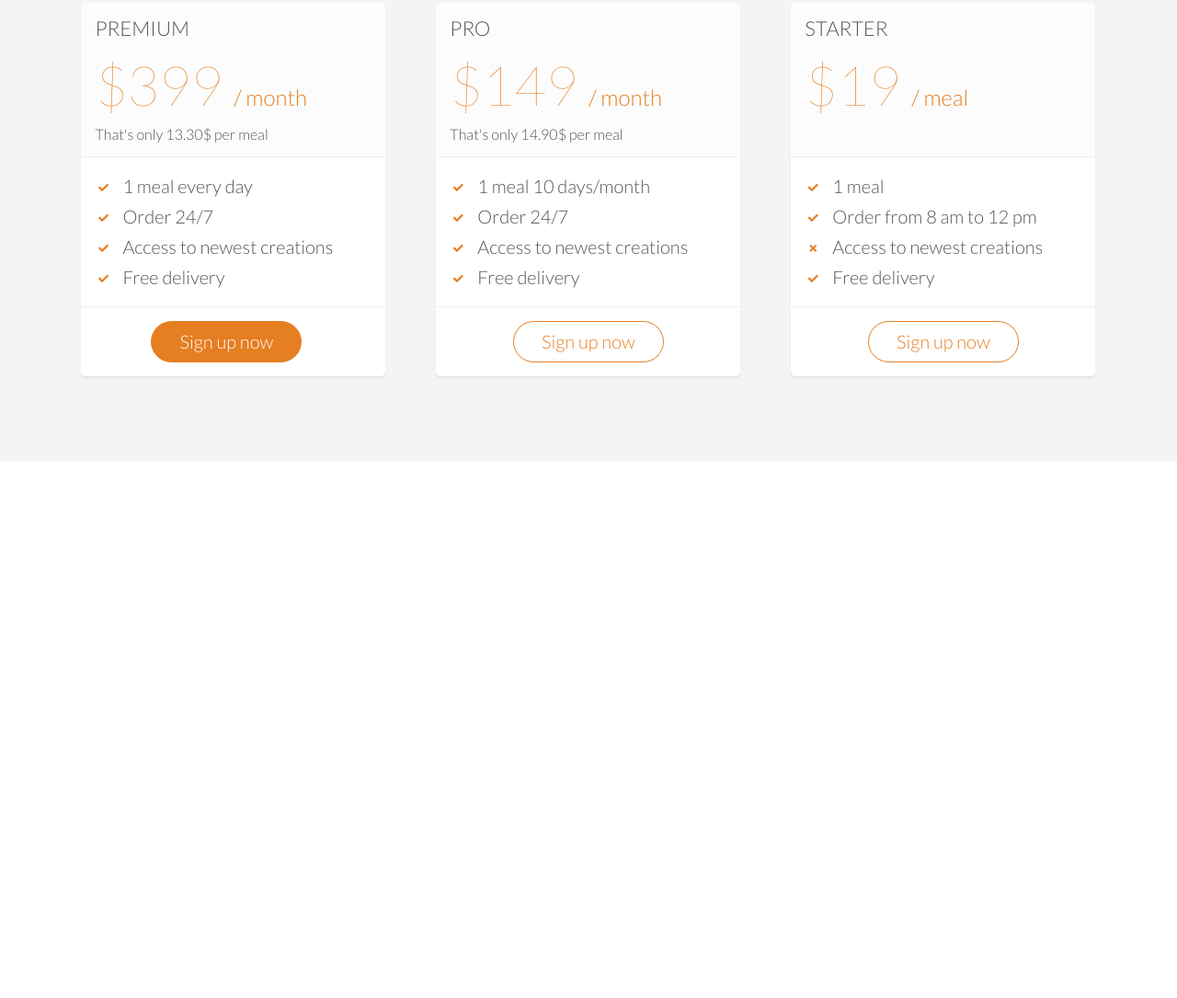
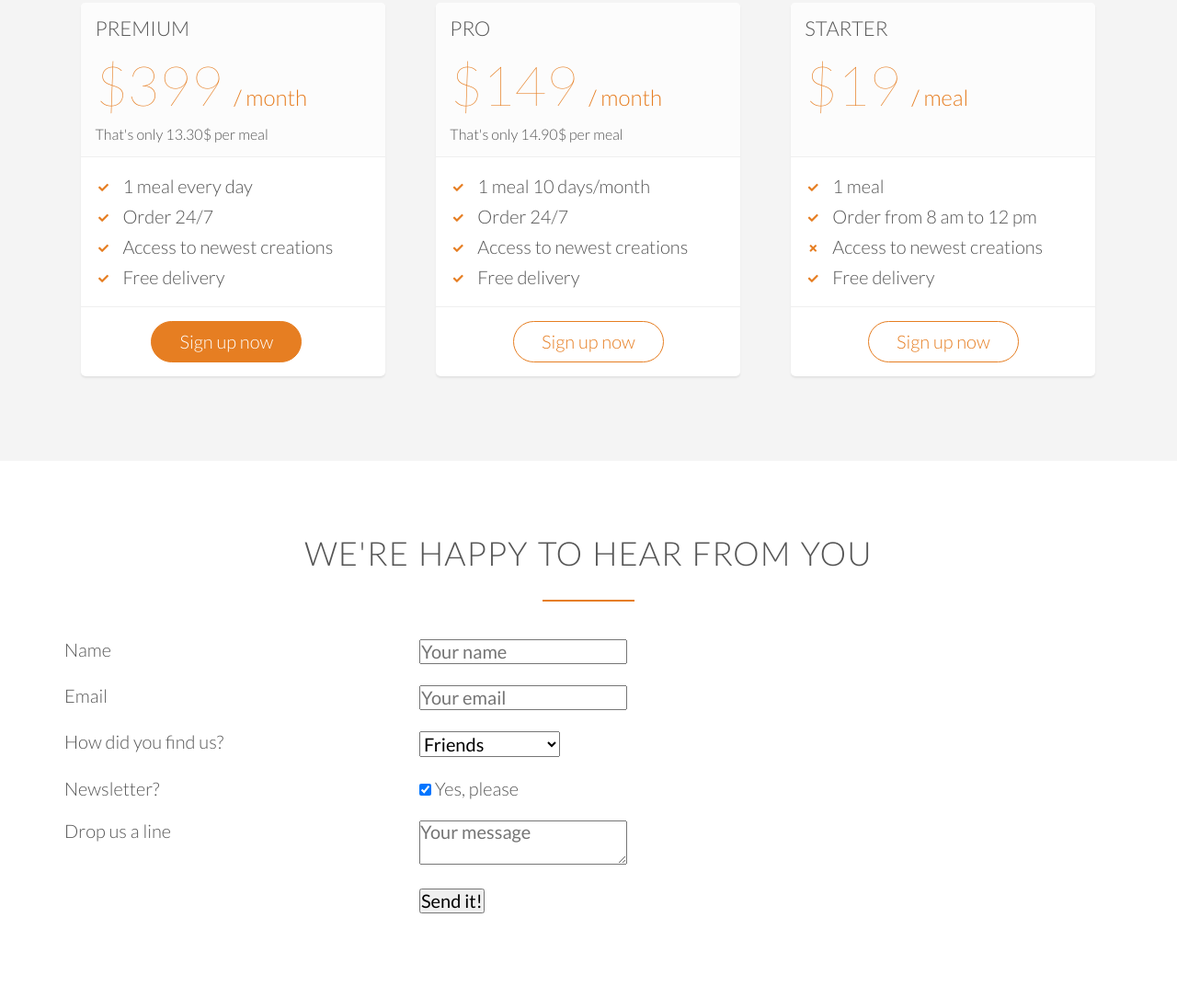
Before and after one commit to gabriel-hahn/site-templates, a plain HTML site: page ominifood/index.html in a window 1280 px wide. Shown: the part 4070-5155 px from the top of the page at 92% size. Before the commit the page ends 4571 px from the top, so only its background shows below. Drawn offline with Linux system fonts and the light colour scheme.

Commit message:
Initial section contact form

```diff
--- a/ominifood/index.html
+++ b/ominifood/index.html
@@ -309,6 +309,69 @@
             </div>
         </div>
     </section>
+
+    <section class="section-form">
+        <div class="row">
+            <h2>We're happy to hear from you</h2>
+        </div>
+        <div class="row">
+            <form method="POST" action="#" class="contact-form">
+                <div class="row">
+                    <div class="col span-1-of-3">
+                        <label for="name">Name</label>
+                    </div>
+                    <div class="col span-2-of-3">
+                        <input type="text" name="name" id="name" placeholder="Your name" required>
+                    </div>
+                </div>
+                <div class="row">
+                    <div class="col span-1-of-3">
+                        <label for="email">Email</label>
+                    </div>
+                    <div class="col span-2-of-3">
+                        <input type="email" name="email" id="email" placeholder="Your email" required>
+                    </div>
+                </div>
+                <div class="row">
+                    <div class="col span-1-of-3">
+                        <label for="find-us">How did you find us?</label>
+                    </div>
+                    <div class="col span-2-of-3">
+                        <select name="find-us" id="find-us">
+                            <option value="friends" selected>Friends</option>
+                            <option value="search">Search Engine</option>
+                            <option value="ad">Advertisement</option>
+                            <option value="other">Other</option>
+                        </select>
+                    </div>
+                </div>
+                <div class="row">
+                    <div class="col span-1-of-3">
+                        <label>Newsletter?</label>
+                    </div>
+                    <div class="col span-2-of-3">
+                        <input type="checkbox" name="news" id="news" checked> Yes, please
+                    </div>
+                </div>
+                <div class="row">
+                    <div class="col span-1-of-3">
+                        <label>Drop us a line</label>
+                    </div>
+                    <div class="col span-2-of-3">
+                        <textarea name="message" placeholder="Your message"></textarea>
+                    </div>
+                </div>
+                <div class="row">
+                    <div class="col span-1-of-3">
+                        <label>&nbsp;</label>
+                    </div>
+                    <div class="col span-2-of-3">
+                        <input type="submit" value="Send it!">
+                    </div>
+                </div>
+            </form>
+        </div>
+    </section>
 </body>
 
 </html>
```
